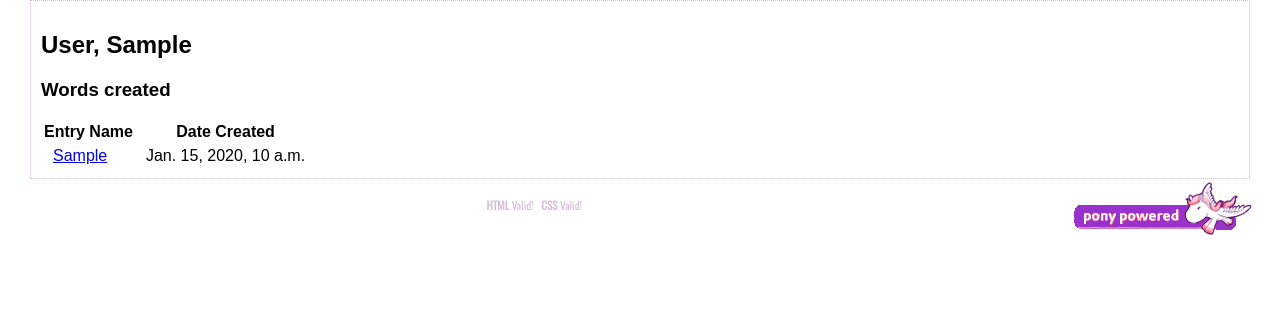
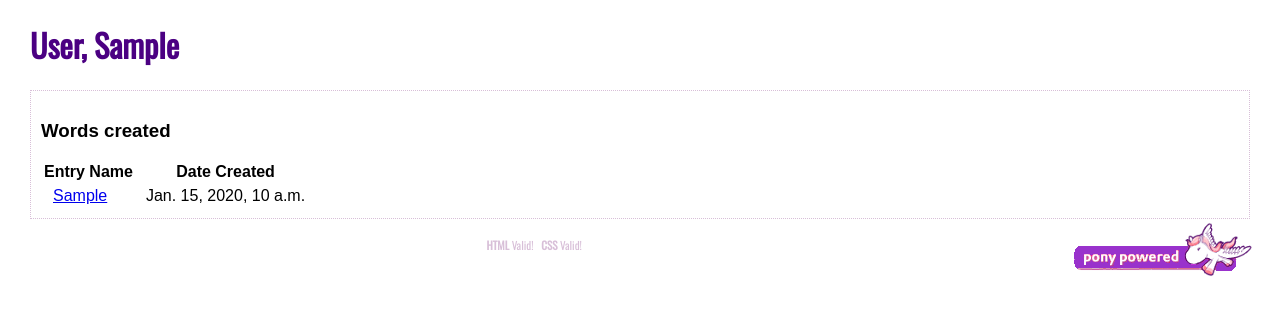
Before and after one commit to gctaa/ourdictionary, a Django app: template templates/wordviewer/user_detail.html in a window 1280 px wide. Shown: the part 87-402 px from the top of the page. Run offline with Django 3.2, Linux system fonts and the light colour scheme; tables that the repository leaves empty hold one stand-in row (values such as "Sample post"); the template is opened without the code that fills it: values that come from a table or form of the project are taken from there, most other values are stand-ins (such as "Sample title", 1, 10 or a date in 2020); grey boxes marked "Sample" are stand-in pictures; some libraries are stand-ins or nearby versions.

Commit message:
Cleaned up user detail view styling.

```diff
--- a/templates/wordviewer/user_detail.html
+++ b/templates/wordviewer/user_detail.html
@@ -1,7 +1,7 @@
 {% extends "base.html" %}
 
+{% block heading %}<h1 id="user">{{object.last_name}}, {{object.first_name}}</h1>{% endblock %}
 {% block content %}
-<h1>{{object.last_name}}, {{object.first_name}}</h1>
 
 <h3>Words created</h3>
 <table id="userentries">
--- a/wordviewer/static/styles/style.css
+++ b/wordviewer/static/styles/style.css
@@ -78,7 +78,11 @@ section {
     border: 1px dotted #D8BFD8;
     font-family: Arial, Helvitica, sans-serif;
 }
-/* user entries list */
+/* user detail view */
+h1#user {
+    margin-left: 30px;
+    color: #4B0082;
+}
 #userentries td {
     padding-left: 10px;
     padding-right: 10px;
```
